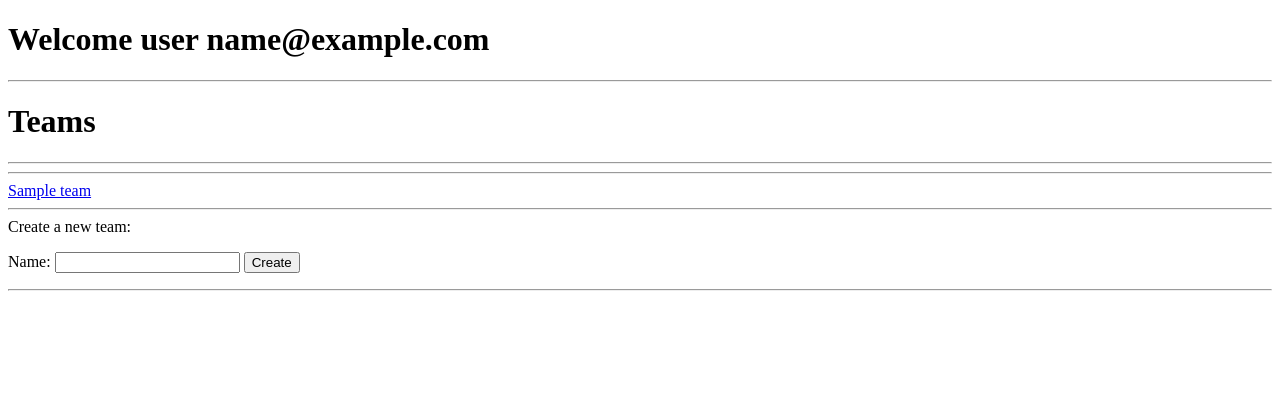
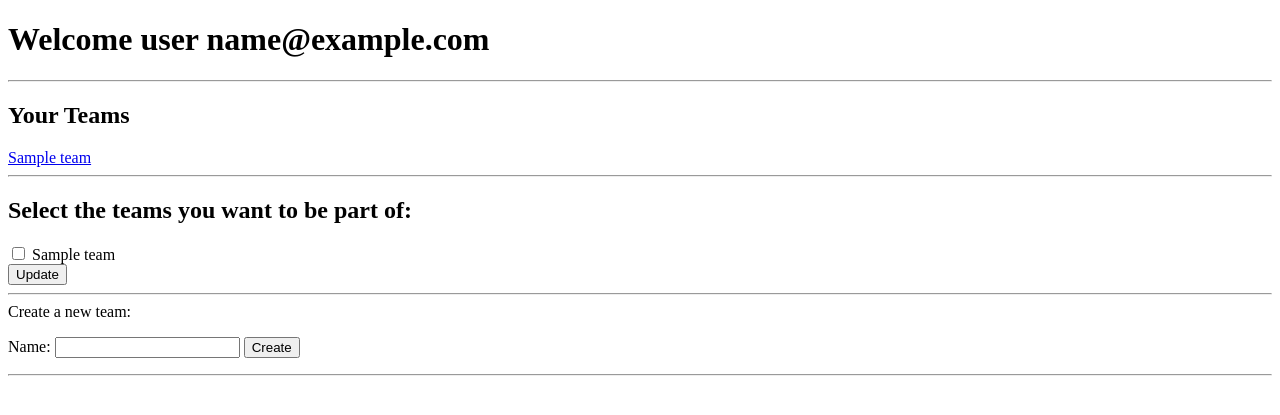
Before and after one commit to jhtobav/teams, a Django app: a page that uses teamsapp/templates/teamsapp/teams.html in a window 1280 px wide. Shown: the top 415 px of the page. Run offline with Django 3.2, Linux system fonts and the light colour scheme; tables that the repository leaves empty hold one stand-in row (values such as "Sample post"); parts of the project's set-up code (start-up, migrations or seed data) failed here and were passed over.

Commit message:
Adding existing teams to a member

```diff
--- a/teamsapp/templates/teamsapp/teams.html
+++ b/teamsapp/templates/teamsapp/teams.html
@@ -7,18 +7,28 @@
 <body>
     <h1>Welcome user {{email}}</h1>
     <hr>
-    <h1>Teams</h1>
-    <hr>
+    <h2>Your Teams</h2>
     {% if message %}
+    	<hr>
         {{message}}
+	<hr>
     {% endif %}
-    <hr>
     <form action="" method="post">
-        {% for team in teams %}
-            {% csrf_token %}
-            <a href="{% url 'dashboard:dashboard' team.name %}">{{ team.name }}</a>
+	{% csrf_token %}
+        {% for member_team in member_teams %}
+            <a href="{% url 'dashboard:dashboard' member_team.name %}">{{ member_team.name }}</a>
             <br>
         {% endfor %}
+    </form>
+    <hr>
+    <h2>Select the teams you want to be part of:</h2>
+    <form action="" method="post">
+	{% csrf_token %}
+        {% for team in all_teams %}
+	    <input type="checkbox" name="{{team.name}}" value"{{team.name}}"> {{ team.name }}
+	    <br>
+        {% endfor %}
+	<button type="submit" formaction="{% url 'teamsapp:update_member_teams' email %}"> Update </button>
     </form>
     <hr>
     <form action="" method="post">
--- a/teamsapp/urls.py
+++ b/teamsapp/urls.py
@@ -6,5 +6,6 @@ from . import views
 app_name = 'teamsapp'
 urlpatterns = [
     path('<str:email>', views.teams, name='teams'),
+    path('<str:email>/update_member_teams', views.update_member_teams, name='update_member_teams'),
     path('<str:email>/create_team', views.create_team, name='create_team')
 ]
--- a/teamsapp/views.py
+++ b/teamsapp/views.py
@@ -7,14 +7,39 @@ from .models import Team, Member
 def teams(request, email):
     if request.method == 'GET':
         member = Member.objects.get(email=email)
-        teams = member.teams.all()
+        member_teams = member.teams.all()
+        all_teams = Team.objects.all()
         context = {
                 'email': email,
-                'teams': teams
+                'member_teams': member_teams,
+                'all_teams': all_teams
                 }
         return render(request, 'teamsapp/teams.html', context)
     else:
-        return Http404('Not allowd')
+        return Http404('Not allowed')
+
+
+def update_member_teams(request, email):
+    if request.method == 'POST':
+        member = Member.objects.get(email=email)
+        all_teams = Team.objects.all()
+
+        for team in all_teams:
+            if request.POST.get(team.name, None):
+                member.teams.add(team)
+
+        member_teams = member.teams.all()
+
+        context = {
+                'email': email,
+                'member_teams': member_teams,
+                'all_teams': all_teams
+                }
+
+        return render(request, 'teamsapp/teams.html', context)
+    else:
+        return Http404('Not allowed')
+
 
 def create_team(request, email):
     if request.method == 'POST':
@@ -27,11 +52,13 @@ def create_team(request, email):
 
         team.member_set.add(member)
 
-        teams = member.teams.all()
+        member_teams = member.teams.all()
+        all_teams = Team.objects.all()
 
         context = {
                 'email': email,
-                'teams': teams
+                'member_teams': member_teams,
+                'all_teams': all_teams
                 }
 
         return render(request, 'teamsapp/teams.html', context)
```
Also changed, not shown: welcome/templates/welcome/index.html (+7 -0 lines), 1 other file.
